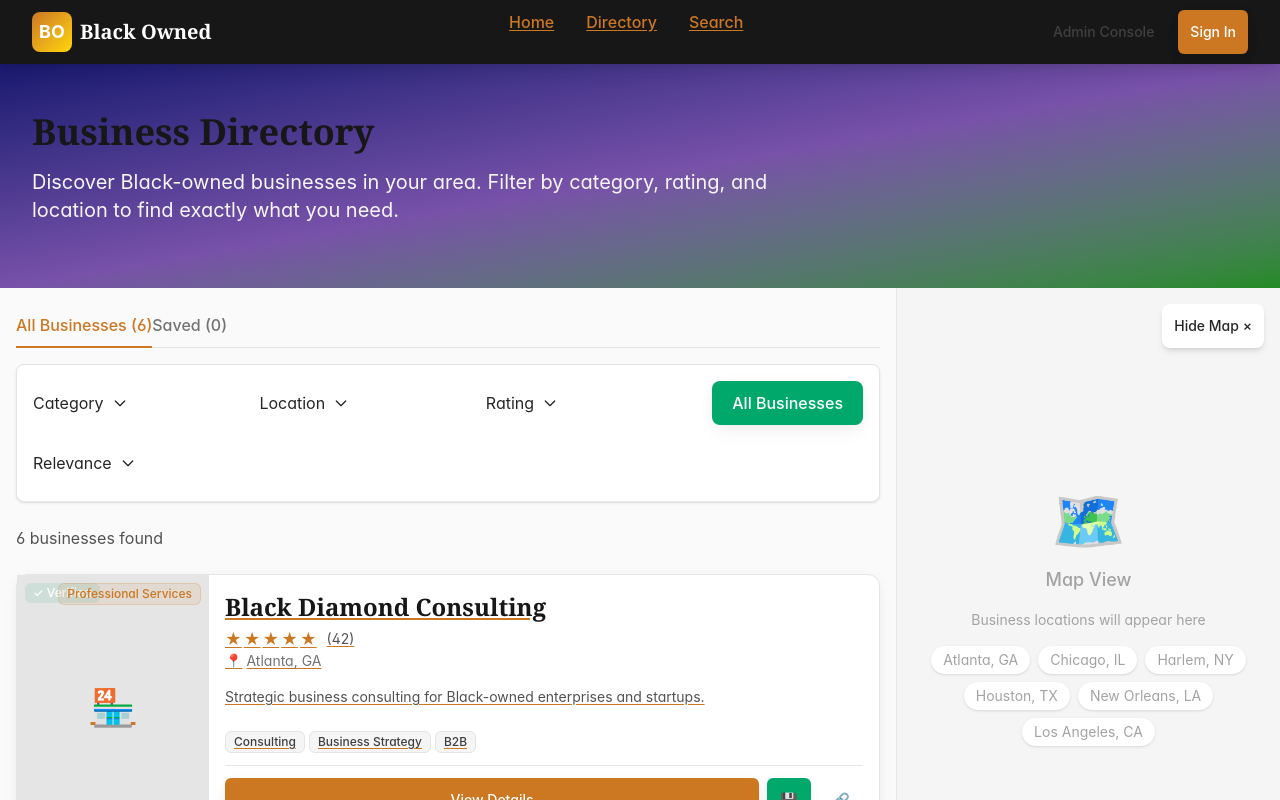
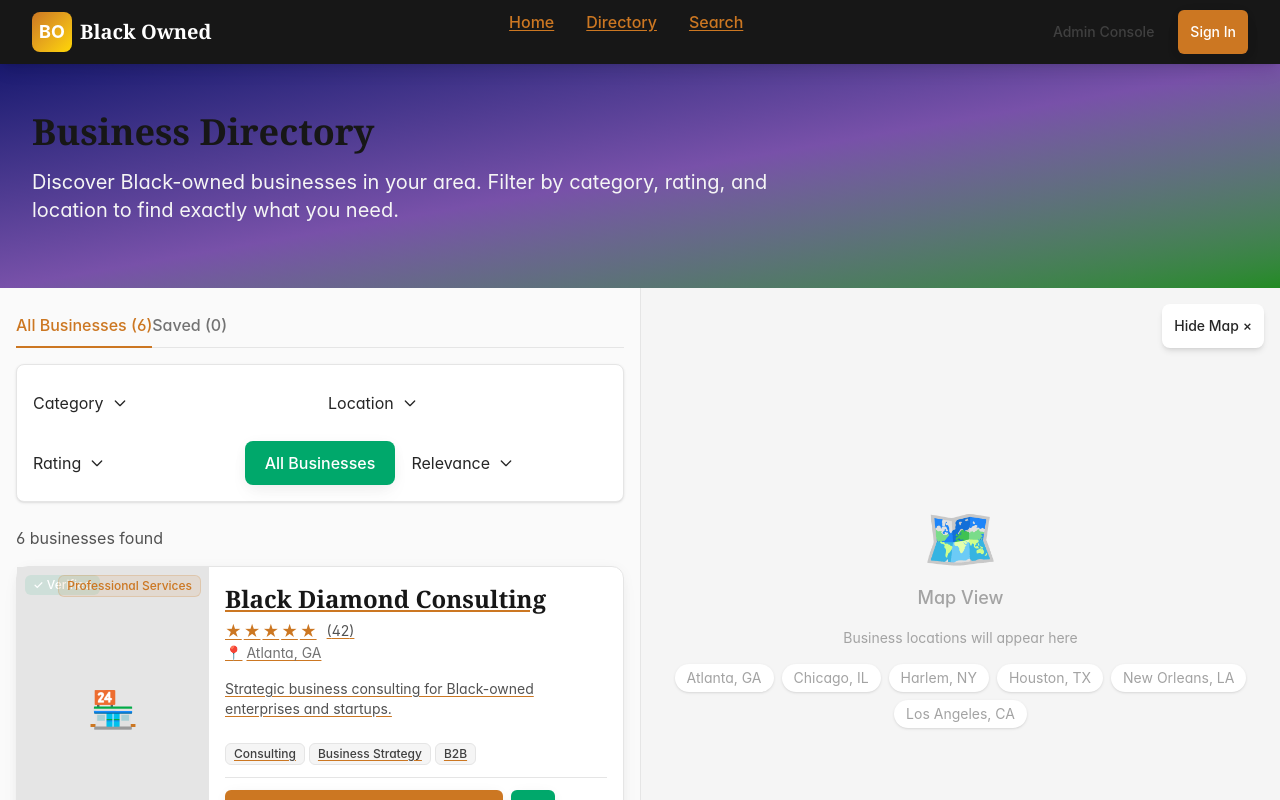
Before and after one commit to G-Builds-Here/Black_Owned, a Next.js app: page /directory in a window 1280 px wide. Shown: the top 800 px of the page. Built offline with nearby package versions, Linux system fonts and the light colour scheme.

Commit message:
Fix directory layout - remove max-w constraint and consolidate padding

```diff
--- a/src/app/directory/page.tsx
+++ b/src/app/directory/page.tsx
@@ -221,9 +221,10 @@ export default function DirectoryPage() {
       </section>
 
       {/* Main Content - Split View */}
-      <section className="flex h-[calc(100vh-140px)] overflow-hidden max-w-7xl mx-auto">
+      <section className="flex h-[calc(100vh-140px)] overflow-hidden max-w-full">
         {/* Business List - Left Side */}
-        <div className={`${showMap ? 'lg:w-[70%]' : 'w-full'} overflow-y-auto p-4`}>
+        <div className={`${showMap ? 'lg:w-[50%]' : 'w-full'} overflow-y-auto`}>
+          <div className="p-4 space-y-4">
             {/* Tabs */}
             <Tabs
               tabs={[
@@ -245,7 +246,7 @@ export default function DirectoryPage() {
             />
 
             {/* Results Count */}
-          <div className="mb-6 text-neutral-600">
+            <div className="text-neutral-600">
               {displayBusinesses.length} {displayBusinesses.length === 1 ? 'business' : 'businesses'} found
             </div>
 
@@ -296,6 +297,7 @@ export default function DirectoryPage() {
                 )}
               </div>
             )}
+          </div>
         </div>
 
         {/* Map Panel - Right Side */}
```
Lines whose indentation alone changed are shown as unchanged.
